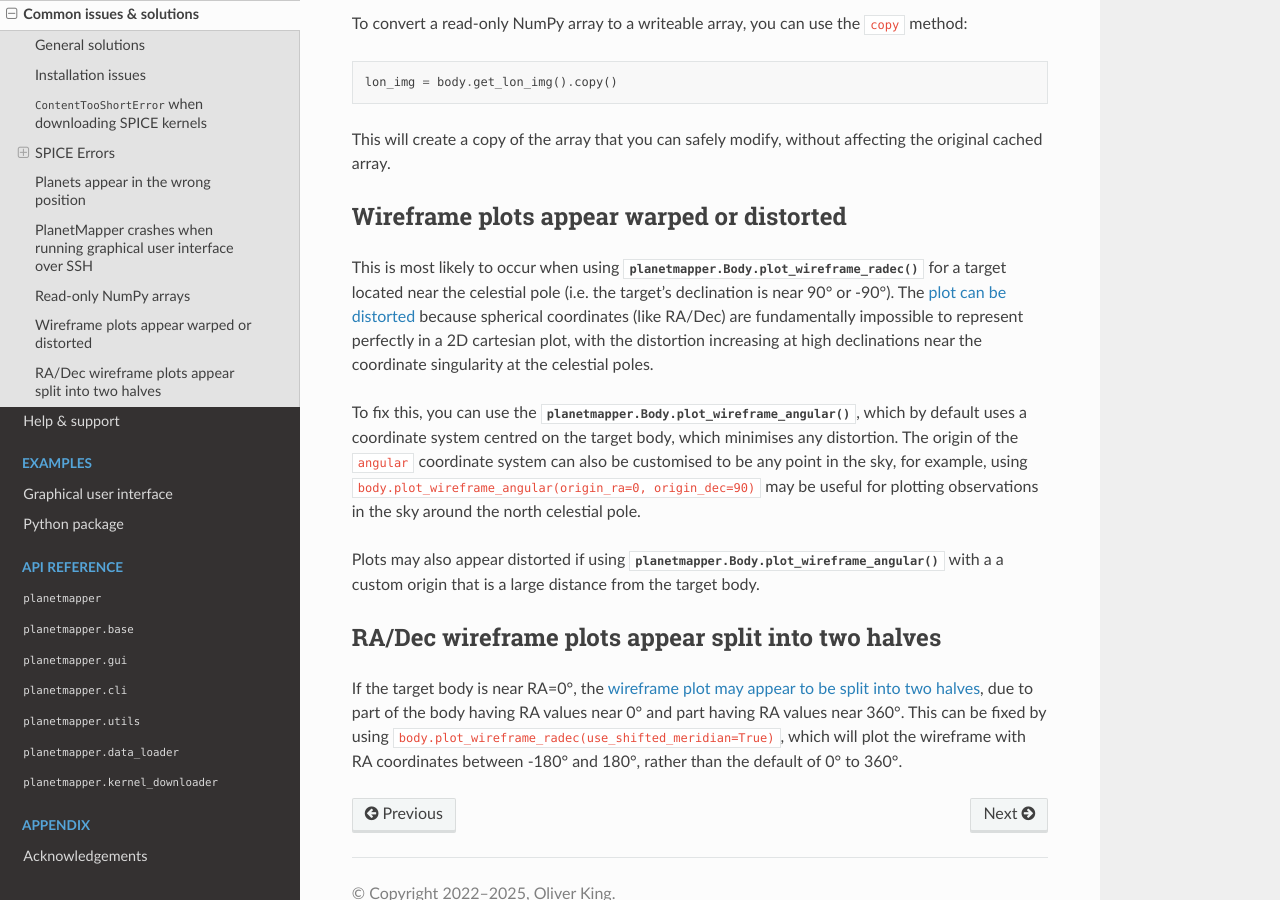
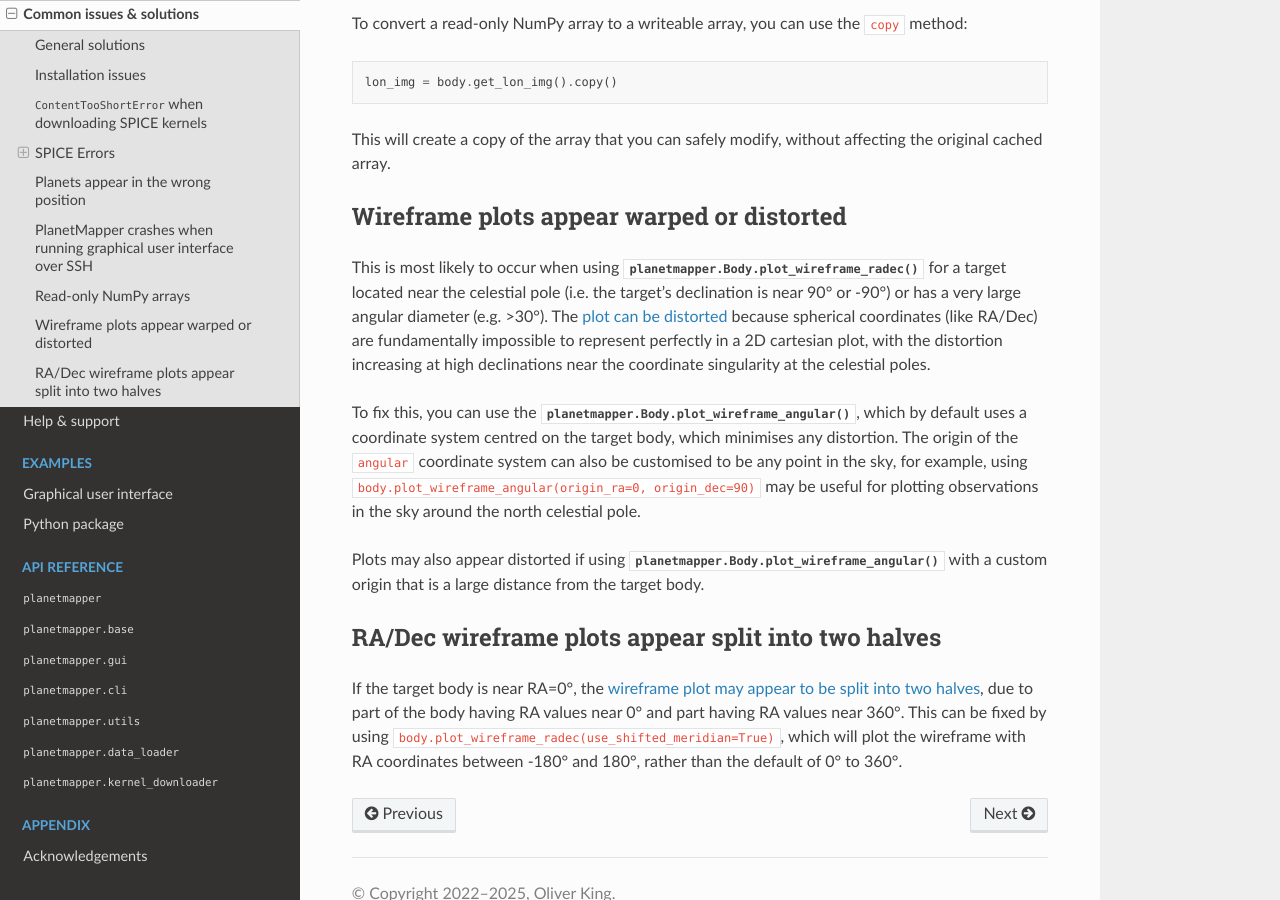
Before and after one commit to ortk95/planetmapper, a Sphinx documentation site: the page built from docs/common_issues.rst, in a window 1280 px wide and 900 px high, scrolled down 3190 px. Built offline with Sphinx 7.4.7 and the Read the Docs theme 3.1.0, drawn with Linux system fonts in a browser that asks for light colours; the version number could not be read and is left out.

Commit message:
Add documentation about radec warping for large targets
#456

```diff
--- a/docs/common_issues.rst
+++ b/docs/common_issues.rst
@@ -108,11 +108,11 @@ This will create a copy of the array that you can safely modify, without affecti
 
 Wireframe plots appear warped or distorted
 ==========================================
-This is most likely to occur when using :func:`planetmapper.Body.plot_wireframe_radec` for a target located near the celestial pole (i.e. the target's declination is near 90° or -90°). The `plot can be distorted <https://github.com/ortk95/planetmapper/issues/323>`_ because spherical coordinates (like RA/Dec) are fundamentally impossible to represent perfectly in a 2D cartesian plot, with the distortion increasing at high declinations near the coordinate singularity at the celestial poles.
+This is most likely to occur when using :func:`planetmapper.Body.plot_wireframe_radec` for a target located near the celestial pole (i.e. the target's declination is near 90° or -90°) or has a very large angular diameter (e.g. \>30°). The `plot can be distorted <https://github.com/ortk95/planetmapper/issues/323>`_ because spherical coordinates (like RA/Dec) are fundamentally impossible to represent perfectly in a 2D cartesian plot, with the distortion increasing at high declinations near the coordinate singularity at the celestial poles.
 
 To fix this, you can use the :func:`planetmapper.Body.plot_wireframe_angular`, which by default uses a coordinate system centred on the target body, which minimises any distortion. The origin of the `angular` coordinate system can also be customised to be any point in the sky, for example, using `body.plot_wireframe_angular(origin_ra=0, origin_dec=90)` may be useful for plotting observations in the sky around the north celestial pole.
 
-Plots may also appear distorted if using :func:`planetmapper.Body.plot_wireframe_angular` with a a custom origin that is a large distance from the target body.
+Plots may also appear distorted if using :func:`planetmapper.Body.plot_wireframe_angular` with a custom origin that is a large distance from the target body.
 
 
 RA/Dec wireframe plots appear split into two halves
```
Also changed, not shown: 1 other file.
